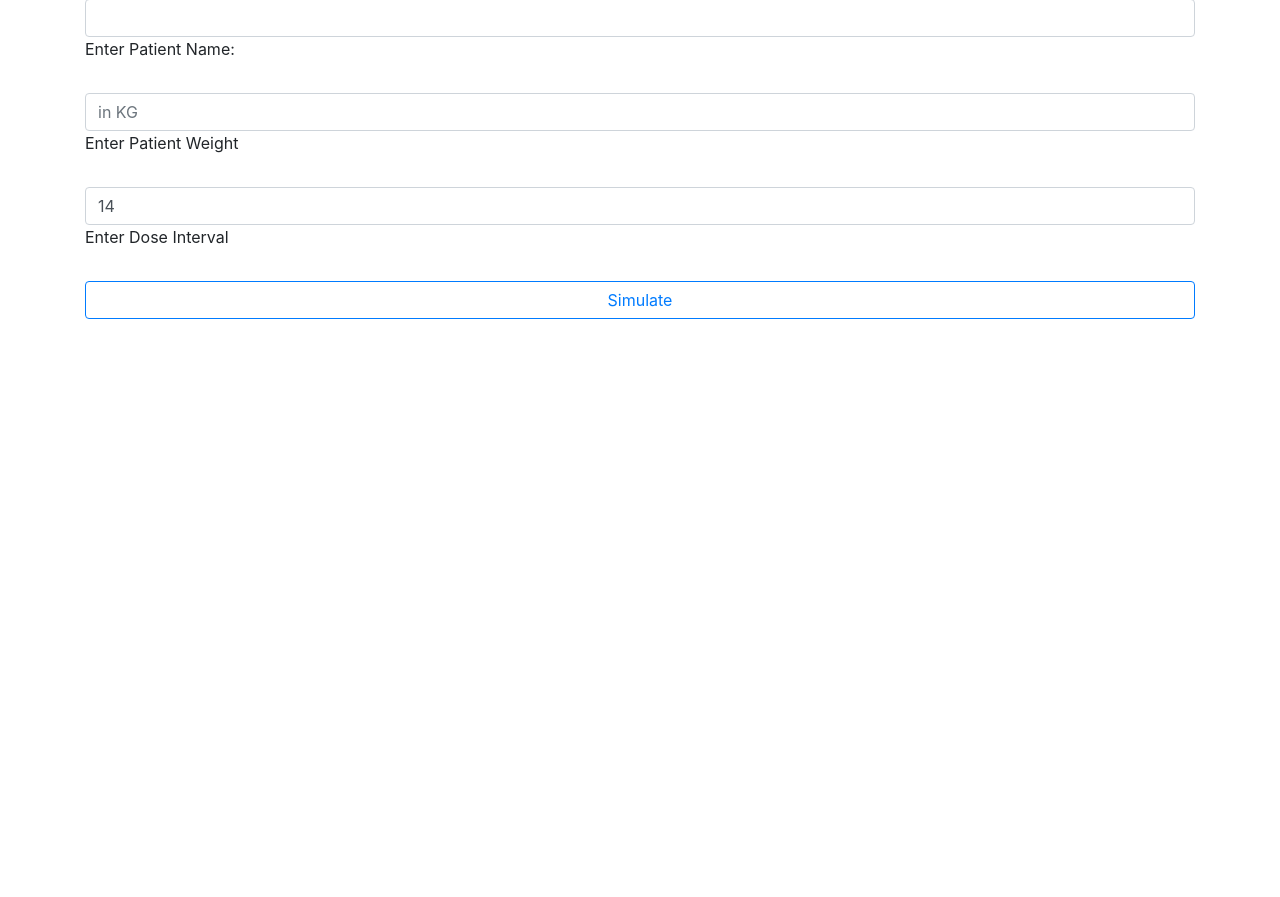
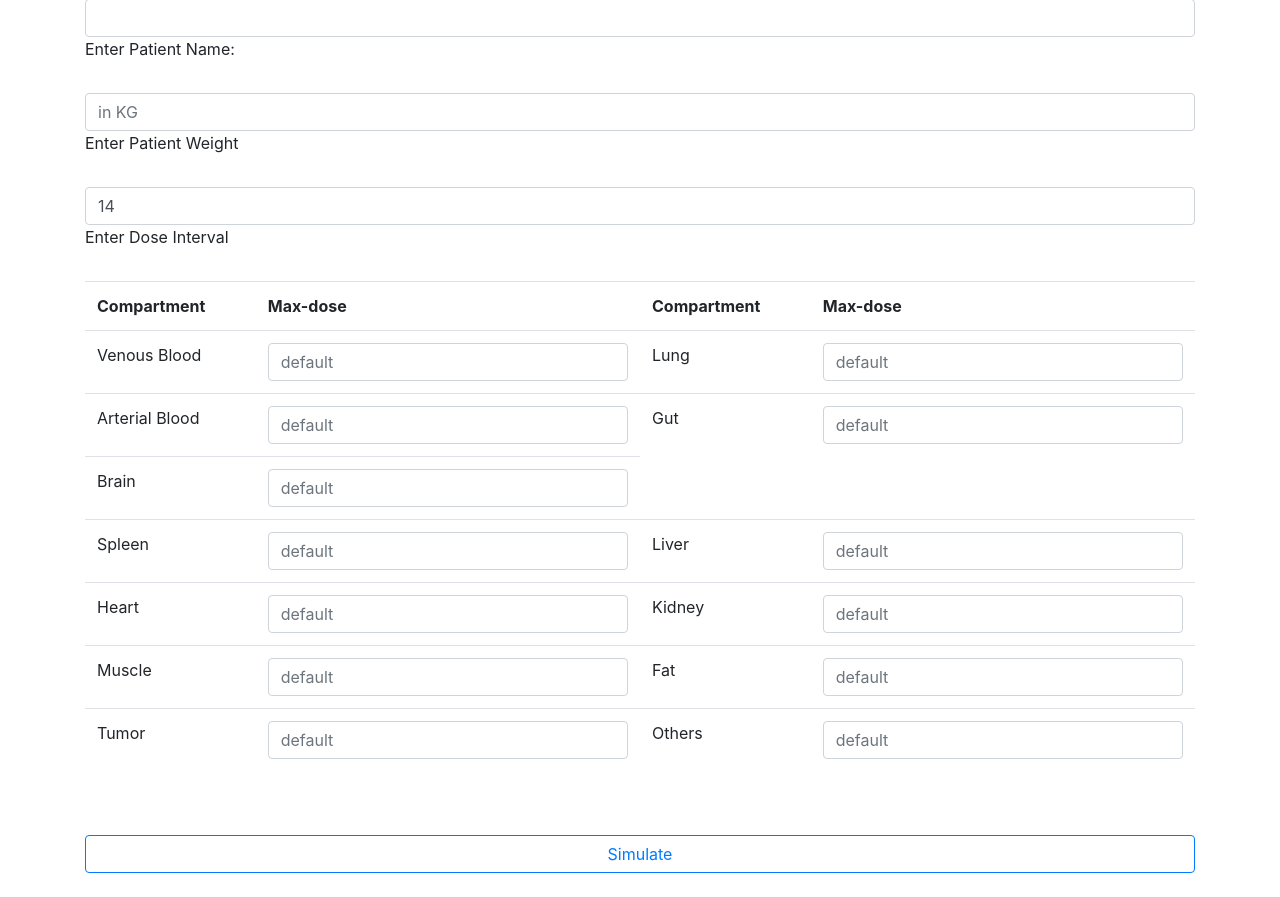
Before and after one commit to Moon1570/FES-tool, a Django app: page / in a window 1280 px wide. Shown: the part 383-1280 px from the top of the page. Before the commit the page ends 702 px from the top, so only its background shows below. Run offline with Django 4.2, Linux system fonts and the light colour scheme; some libraries are stand-ins or nearby versions.

Commit message:
feedback done

```diff
--- a/FESapp/app/views.py
+++ b/FESapp/app/views.py
@@ -1,7 +1,7 @@
 from django.shortcuts import render
 from django.http import HttpResponse
 from django.http import JsonResponse
-from app import functions, fes1, fes2
+from app import functions, fes1, fes2, feedback
 from app import generateFigure
 
 import numpy as np
@@ -133,7 +133,6 @@ def dS2dt(t, S):
         dose = dose + adminstrated_dose
 
 
-
     return [((((F_l*C_le)+(F_b*C_be)+(F_s*C_se)+(F_li*C_lie)+(F_h*C_he)+(F_k*C_ke)+(F_m*C_me)+(F_f*C_fe)+(F_t*C_te)+(F_o*C_oe)) - (F_tot * C_v))/(V_ven * one_sub_f_hem))+(dose/(V_ven*one_sub_f_hem))+(one_by_one_sub_f_hem*f_hem*k_rbcplas*C_rbcv)-(k_plasrbc*f_unb*C_v), #EQ 1
             (one_sub_f_hem*k_plasrbc*f_unb*C_v/f_hem)-(k_rbcplas*C_rbcv), #EQ 2
             ((F_l/V_lv)*(C_v-C_lv)) - (k_lve*f_unb*C_lv) + ((V_le*k_lev*C_le)/V_lv), #EQ 3
@@ -256,9 +255,89 @@ def calc(request):
 
     global intval_time
     #get name from request
-    name = request.POST.get('name')
-    weight = int(request.POST.get('weight'))
-    intval_time = int(request.POST.get('intervalTime'))
+    if request.POST.get('name') == '':
+        name = 'John Doe'
+    else:
+        name = request.POST.get('name')
+
+    if request.POST.get('weight') == '':
+        weight = 70
+    else:
+        weight = int(request.POST.get('weight'))
+
+    if request.POST.get('intervalTime') == '':
+        intval_time = 14
+    else:
+        intval_time = int(request.POST.get('intervalTime'))
+
+    if request.POST.get('ven_blood_max') == '':
+        ven_blood_max = float(50.0)
+    else:
+        ven_blood_max = float(request.POST.get('ven_blood_max'))
+
+    if request.POST.get('lung_max') == '':
+        lung_max = float(50.0)
+    else:
+        lung_max = float(request.POST.get('lung_max'))
+
+    if request.POST.get('art_blood_max') == '':
+        art_blood_max = float(50.0)
+    else:
+        art_blood_max = float(request.POST.get('art_blood_max'))
+
+    if request.POST.get('gut_max') == '':
+        gut_max = float(50.0)
+    else:
+        gut_max = float(request.POST.get('gut_max'))
+
+    if request.POST.get('brain_max') == '':
+        brain_max = float(50.0)
+    else:
+        brain_max = float(request.POST.get('brain_max'))
+
+    if request.POST.get('spleen_max') == '':
+        spleen_max = float(50.0)
+    else:
+        spleen_max = float(request.POST.get('spleen_max'))
+
+    if request.POST.get('liver_max') == '':
+        liver_max = float(50.0)
+    else:
+        liver_max = float(request.POST.get('liver_max'))
+
+    if request.POST.get('heart_max') == '':
+        heart_max = float(50.0)
+    else:
+        heart_max = float(request.POST.get('heart_max'))
+
+    if request.POST.get('kidney_max') == '':
+        kidney_max = float(50.0)
+    else:
+        kidney_max = float(request.POST.get('kidney_max'))
+
+    if request.POST.get('muscle_max') == '':
+        muscle_max = float(50.0)
+    else:
+        muscle_max = float(request.POST.get('muscle_max'))
+
+    if request.POST.get('fat_max') == '':
+        fat_max = float(50.0)
+    else:
+        fat_max = float(request.POST.get('fat_max'))
+
+    if request.POST.get('tumor_max') == '':
+        tumor_max = float(50.0)
+    else:
+        tumor_max = float(request.POST.get('tumor_max'))
+
+    if request.POST.get('others_max') == '':
+        others_max = float(50.0)
+    else:
+        others_max = float(request.POST.get('others_max'))
+
+    max_dose = [ven_blood_max, lung_max, art_blood_max, gut_max, brain_max, spleen_max, liver_max, heart_max, kidney_max, muscle_max, fat_max, tumor_max, others_max]
+
+
     print(intval_time)
     #print to console
 
@@ -333,6 +412,30 @@ def calc(request):
     dose8 = pbpk[7]
     dose9 = pbpk[8]
 
+    message = ""
+
+    isOverdosage = False
+    for i, dose_number in enumerate(pbpk):
+        print("checking dose number: ", i+1)
+        isOverdosage = feedback.check(dose_number, max_dose)
+        if isOverdosage:
+            print("Overdosage on dose number: ", i+1)
+            print("Adjusting dose no. ", i+1)
+            amount = uniqueDose[i]
+            while isOverdosage:
+                print("amount before adjustment: ", amount)
+                amount = amount * 0.95
+                print("amount after adjustment: ", amount)
+                adminstrated_dose = amount
+                sol3 = solve_ivp(dS2dt, t_range2, y0=[C_v_0, C_rbcv_0, C_lv_0, C_le_0, C_lb_0, C_art_0, C_rbca_0, C_gv_0, C_bv_0, C_be_0, C_bb_0, C_sv_0, C_se_0, C_sb_0, C_liv_0, C_lie_0, C_lib_0, C_kv_0, C_ke_0, C_kb_0, C_mv_0, C_me_0, C_mb_0, C_fv_0, C_fe_0, C_fb_0, C_tv_0, C_te_0, C_tb_0, C_hv_0, C_he_0, C_hb_0, C_ov_0, C_oe_0, C_ob_0],method = 'LSODA',t_eval=t_eval2, atol=1.49e-8, rtol=1.49e-8)
+                isOverdosage = feedback.check(sol3, max_dose)
+            message = message + "\n Note: The calculated dose for dose number: " + str(i+1) + " is over the maximum dose.\n It is adjusted from " + str(uniqueDose[i]) + " to " + str(amount)
+
+            uniqueDose[i] = amount
+            pbpk[i] = sol3
+
+
+
 
 
     dose_amount1 = uniqueDose[0]
@@ -345,8 +448,7 @@ def calc(request):
     dose_amount8 = uniqueDose[7]
     dose_amount9 = uniqueDose[8]
 
-    print(dose1.y[17])
-    print(dose1.y[18])
+
 
     venousBloodPlot1 = generateFigure.get_plot(dose1.y[0], "1st Dose Venous Blood Vs Time", "Time (hrs)", "Venous Blood")
     venousBloodPlot2 = generateFigure.get_plot(dose2.y[0], "2nd Dose Venous Blood Vs Time", "Time (hrs)", "Venous Blood")
@@ -388,7 +490,10 @@ def calc(request):
     otherCoePlot = generateFigure.get_plot_multiple([dose1.y[33], dose2.y[33], dose3.y[33], dose4.y[33], dose5.y[33], dose6.y[33], dose7.y[33], dose8.y[33], dose9.y[33]], "Other (C_oe) Vs Time", "Time (hrs)", "Other")
     otherCobPlot = generateFigure.get_plot_multiple([dose1.y[34], dose2.y[34], dose3.y[34], dose4.y[34], dose5.y[34], dose6.y[34], dose7.y[34], dose8.y[34], dose9.y[34]], "Other (C_ob) Vs Time", "Time (hrs)", "Other")
 
-
+    print("TS on 84 day ", N_t[84])
+    print("TS on 120 day ", N_t[120])
+    print("TX on 84 day ", T_t[84])
+    print("TX on 120 day ", T_t[120])
 
     return render(request, 'result.html', {
         'name':name, 'weight':weight, 'BSA':BSA, 'toxPlot':toxPlot,
@@ -408,5 +513,6 @@ def calc(request):
         'fatCfvPlot':fatCfvPlot, 'fatCfePlot':fatCfePlot, 'fatCfbPlot':fatCfbPlot,
         'tumorCtvPlot':tumorCtvPlot, 'tumorCtePlot':tumorCtePlot, 'tumorCtbPlot':tumorCtbPlot,
         'heartChvPlot':heartChvPlot, 'heartChePlot':heartChePlot, 'heartChbPlot':heartChbPlot,
-        'otherCovPlot':otherCovPlot, 'otherCoePlot':otherCoePlot, 'otherCobPlot':otherCobPlot
+        'otherCovPlot':otherCovPlot, 'otherCoePlot':otherCoePlot, 'otherCobPlot':otherCobPlot,
+        'message':message
         })
--- a/FESapp/templates/home.html
+++ b/FESapp/templates/home.html
@@ -31,6 +31,55 @@
             <label class="form-label" for="form6Example4">Enter Dose Interval</label>
         </div>
 
+        <!-- Table for maximum Dose -->
+        <table class="table table-condensed">
+            <tr>
+                <th>Compartment</th>
+                <th>Max-dose</th>
+                <th>Compartment</th>
+                <th>Max-dose</th>
+            </tr>
+            <tr>
+                <td>Venous Blood</td>
+                <td><input class="form-control" step="any" min="0" type="number" placeholder="default"  name="ven_blood_max"></td>
+                <td>Lung</td>
+                <td><input class="form-control" step="any" min="0" type="number" placeholder="default" name="lung_max"></td>
+            </tr>
+            <tr>
+                <td>Arterial Blood</td>
+                <td><input class="form-control" step="any" min="0" type="number" placeholder="default" name="art_blood_max"></td>
+                <td>Gut</td>
+                <td><input class="form-control" step="any" min="0" type="number" placeholder="default" name="gut_max"></td>
+            </tr>
+            <tr>
+                <td>Brain</td>
+                <td><input class="form-control" step="any" min="0" type="number" placeholder="default" name="brain_max"></td>
+            <tr>
+                <td>Spleen</td>
+                <td><input class="form-control" step="any" min="0" type="number" placeholder="default" name="spleen_max"></td>
+                <td>Liver</td>
+                <td><input class="form-control" step="any" min="0" type="number" placeholder="default" name="liver_max"></td>
+            </tr>
+            <tr>
+                <td>Heart</td>
+                <td><input class="form-control" step="any" min="0" type="number" placeholder="default" name="heart_max"></td>
+                <td>Kidney</td>
+                <td><input class="form-control" step="any" min="0" type="number" placeholder="default" name="kidney_max"></td>
+            </tr>
+            <tr>
+                <td>Muscle</td>
+                <td><input class="form-control" step="any" min="0" type="number" placeholder="default" name="muscle_max"></td>
+                <td>Fat</td>
+                <td><input class="form-control" step="any" min="0" type="number" placeholder="default" name="fat_max"></td>
+            </tr>
+            <tr>
+                <td>Tumor</td>
+                <td><input class="form-control" step="any" min="0" type="number" placeholder="default" name="tumor_max"></td>
+                <td>Others</td>
+                <td><input class="form-control" step="any" min="0" type="number" placeholder="default" name="others_max"></td>
+            </tr>
+        </table>
+        <br><br>
         <!-- Submit button -->
         <button id="loadingModal" type="submit" class="btn btn-outline-primary btn-block mb-4">Simulate</button>
     </form>
--- a/FESapp/templates/result.html
+++ b/FESapp/templates/result.html
@@ -12,7 +12,8 @@
 <hr>
 
 <table class="table table-striped">
-    <thead>
+    <caption>{{message}}</caption>
+    <thead class="thead-dark">
         <tr>
             <th scope="col">Number of dose</th>
             <th scope="col">Dose</th>
@@ -22,7 +23,7 @@
     <tbody>
         {% for dose in doses %}
             <tr>
-                <th scope="row">{{forloop.counter0}}</th>
+                <th scope="row">{{forloop.counter}}</th>
                 <td>{{dose}}</td>
 
             </tr>
```
Also changed, not shown: FESapp/app/feedback.py (added, +152 -0 lines).
